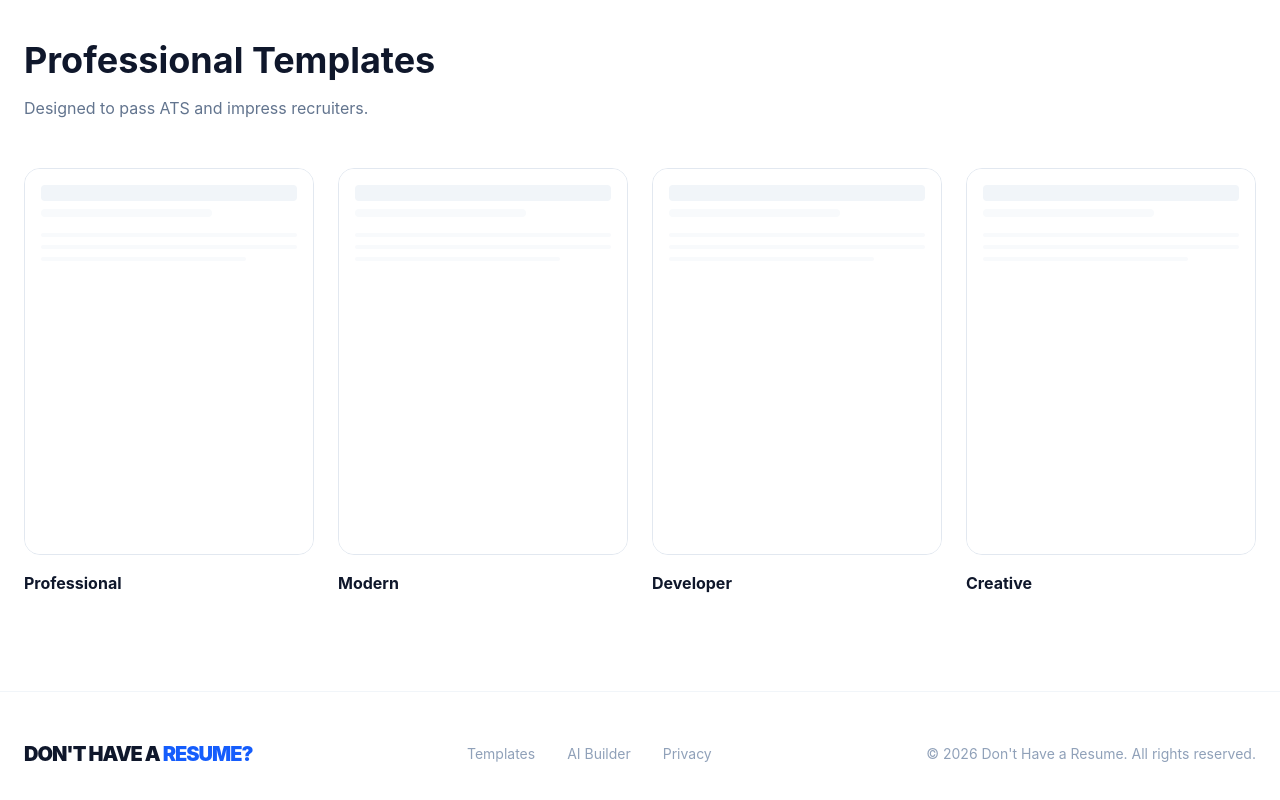
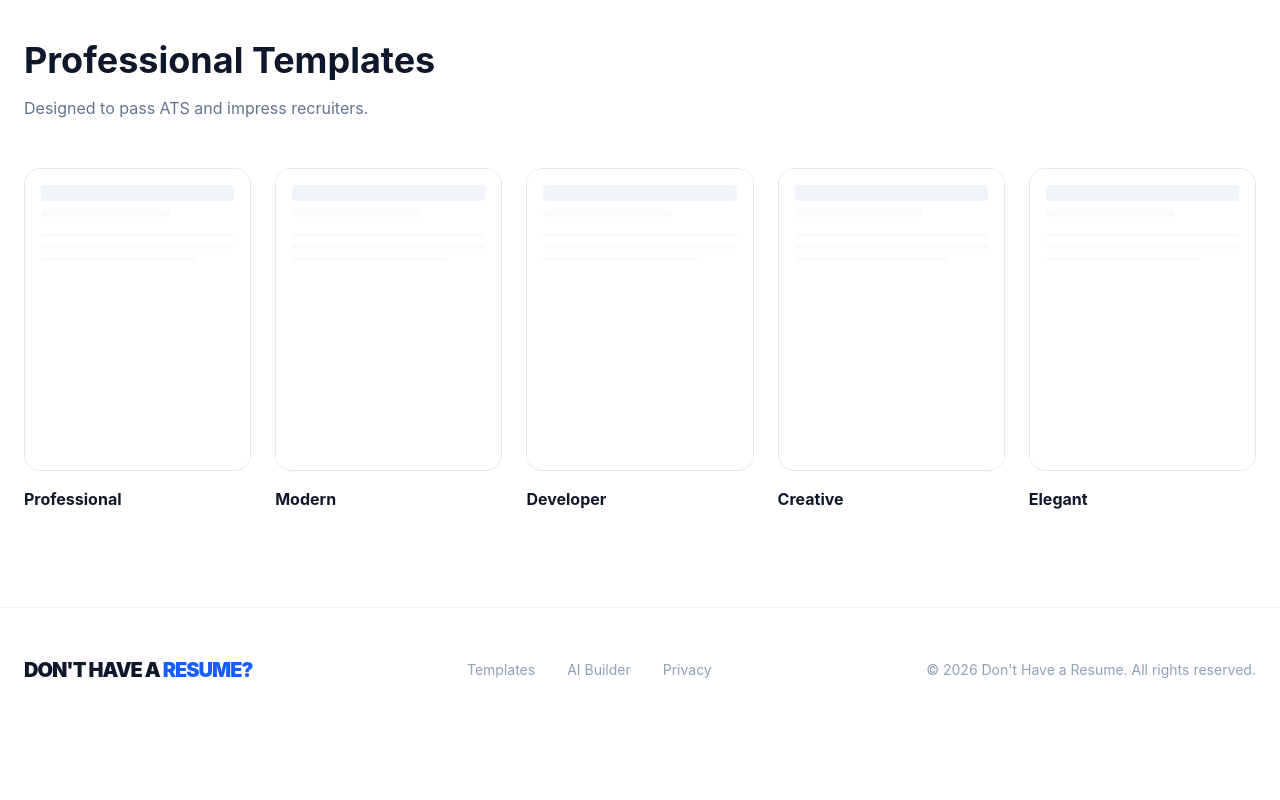
Before and after one commit to Mokshsheokand11/don-t-have-a-resume, a React (Vite) app: page / in a window 1280 px wide. Shown: the part 1161-1961 px from the top of the page. After the commit the page ends 1893 px from the top, so only its background shows below. Built offline with nearby package versions, Linux system fonts and the light colour scheme.

Commit message:
add Landing component with hero section, feature steps, and template preview

```diff
--- a/src/components/Landing.tsx
+++ b/src/components/Landing.tsx
@@ -82,8 +82,8 @@
               <p className="text-slate-500">Designed to pass ATS and impress recruiters.</p>
             </div>
           </div>
-          <div className="grid grid-cols-2 md:grid-cols-4 gap-6">
-            {['Professional', 'Modern', 'Developer', 'Creative'].map((name, i) => (
+          <div className="grid grid-cols-2 md:grid-cols-5 gap-6">
+            {['Professional', 'Modern', 'Developer', 'Creative', 'Elegant'].map((name, i) => (
               <div key={i} className="group cursor-pointer">
                 <div className="aspect-[3/4] bg-slate-100 rounded-2xl mb-4 overflow-hidden border border-slate-200 transition-all group-hover:shadow-xl group-hover:-translate-y-1">
                   <div className="w-full h-full bg-white p-4">
```
